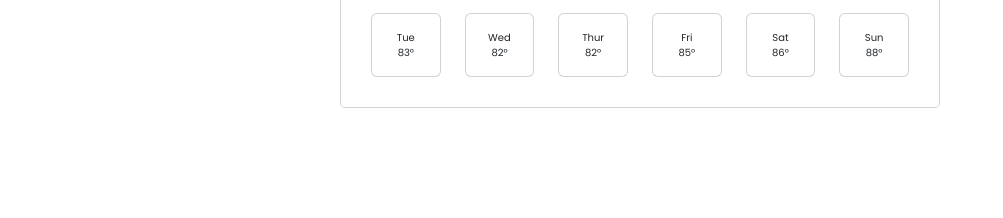
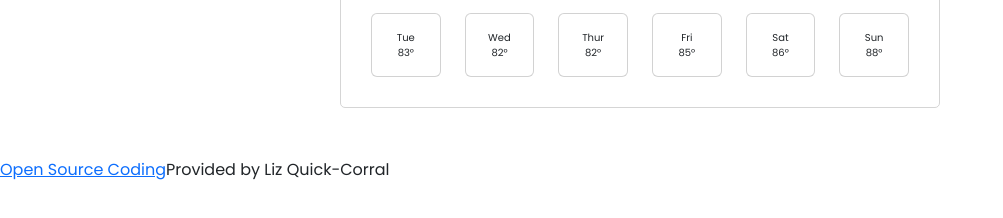
Before and after one commit to quickliz14/SheCodes-Project, a website built with Parcel: page index.html in a window 1280 px wide. Shown: the part 316-534 px from the top of the page, without its empty margins (0-1003 px from the left). Built offline with nearby package versions, Linux system fonts and the light colour scheme; no server answers.

Commit message:
Added open source code link

```diff
--- a/index.html
+++ b/index.html
@@ -114,6 +114,9 @@
             </div>
         </div>
     </div>
+    <p>
+        <a href="https://github.com/quickliz14/SheCodes-Project">Open Source Coding</a>Provided by Liz Quick-Corral
+    </p>
 </body>
 
 </html>
```
